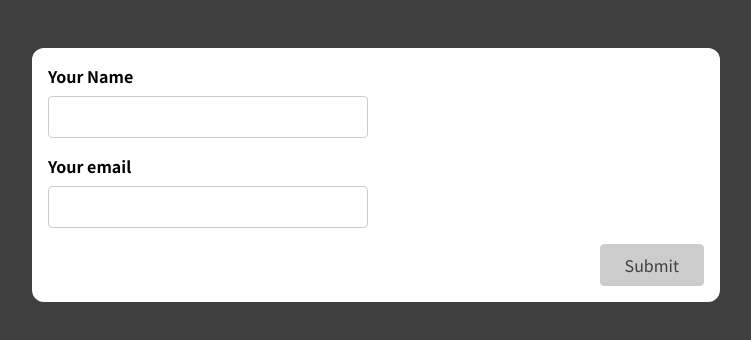
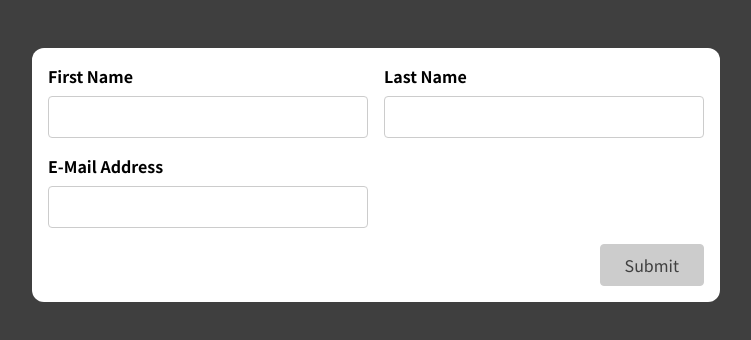
Before and after one commit to Razieh-Abedi/simple-form-validation, a React (Create React App) app: page / in a window 1280 px wide. Shown: the top 340 px of the page, without its empty margins (264-1015 px from the left). Built offline with nearby package versions, Linux system fonts and the light colour scheme.

Commit message:
did validation for the basic form

```diff
--- a/src/App.js
+++ b/src/App.js
@@ -1,9 +1,10 @@
-import SimpleInput from './components/SimpleInput';
+import BasicForm from "./components/BasicForm";
+
 
 function App() {
   return (
     <div className="app">
-      <SimpleInput />
+ <BasicForm/>
     </div>
   );
 }
--- a/src/components/BasicForm.js
+++ b/src/components/BasicForm.js
@@ -1,22 +1,116 @@
+import React from "react";
+import useInput from "../hooks/use-input";
+
 const BasicForm = (props) => {
+  const {
+    value: enteredFirstName,
+    isValid: enteredFirstNameIsValid,
+    hasError: firstNameInputHasError,
+    valueChangeHandler: firstNameChangeHandler,
+    inputBlurHandler: firstNameBlurHandler,
+    reset: resetFirstNameInput,
+  } = useInput((value) => value.trim() !== "");
+
+  const {
+    value: enteredLastName,
+    isValid: enteredLastNameIsValid,
+    hasError: lastNameInputHasError,
+    valueChangeHandler: lastNameChangeHandler,
+    inputBlurHandler: lastNameBlurHandler,
+    reset: resetLastNameInput,
+  } = useInput((value) => value.trim() !== "");
+
+  const {
+    value: enteredEmail,
+    isValid: enteredEmailIsValid,
+    hasError: emailInputHasError,
+    valueChangeHandler: emailChangeHandler,
+    inputBlurHandler: emailBlurHandler,
+    reset: resetEmailInput,
+  } = useInput((value) => value.includes("@"));
+
+  let formIsValid = false;
+  if (
+    enteredFirstNameIsValid &&
+    enteredLastNameIsValid &&
+    enteredEmailIsValid
+  ) {
+    formIsValid = true;
+  }
+
+  const formSubmitHandler = (e) => {
+    e.preventDefault();
+    if (
+      !enteredFirstNameIsValid &&
+      !enteredLastNameIsValid &&
+      !enteredEmailIsValid
+    ) {
+      return;
+    }
+    resetFirstNameInput();
+    resetLastNameInput();
+    resetEmailInput();
+  };
+
+  const fistNameInputClasses = firstNameInputHasError
+    ? "form-control invalid"
+    : "form-control";
+
+  const lastNameInputClasses = lastNameInputHasError
+    ? "form-control invalid"
+    : "form-control";
+
+  const emailInputClasses = emailInputHasError
+    ? "form-control invalid"
+    : "form-control";
+
   return (
-    <form>
-      <div className='control-group'>
-        <div className='form-control'>
-          <label htmlFor='name'>First Name</label>
-          <input type='text' id='name' />
+    <form onSubmit={formSubmitHandler}>
+      <div className="control-group">
+        <div className={fistNameInputClasses}>
+          <label htmlFor="firstName">First Name</label>
+          <input
+            type="text"
+            id="firstName"
+            value={enteredFirstName}
+            onChange={firstNameChangeHandler}
+            onBlur={firstNameBlurHandler}
+          />
         </div>
-        <div className='form-control'>
-          <label htmlFor='name'>Last Name</label>
-          <input type='text' id='name' />
+        {firstNameInputHasError && (
+          <p className="error-text">Enter your first name!</p>
+        )}
+        <div className={lastNameInputClasses}>
+          <label htmlFor="lastName">Last Name</label>
+          <input
+            type="text"
+            id="lastName"
+            value={enteredLastName}
+            onChange={lastNameChangeHandler}
+            onBlur={lastNameBlurHandler}
+          />
         </div>
+        {lastNameInputHasError && (
+          <p className="error-text">Enter your last name!</p>
+        )}
       </div>
-      <div className='form-control'>
-        <label htmlFor='name'>E-Mail Address</label>
-        <input type='text' id='name' />
+      <div className={emailInputClasses}>
+        <label htmlFor="email">E-Mail Address</label>
+        <input
+          type="email"
+          id="email"
+          value={enteredEmail}
+          onChange={emailChangeHandler}
+          onBlur={emailBlurHandler}
+        />
       </div>
-      <div className='form-actions'>
-        <button>Submit</button>
+      {emailInputHasError && (
+        <p className="error-text">Enter a valid email address!</p>
+      )}
+      <div className="form-actions">
+        <button type="submit" disabled={!formIsValid}>
+          Submit
+        </button>
       </div>
     </form>
   );
```
